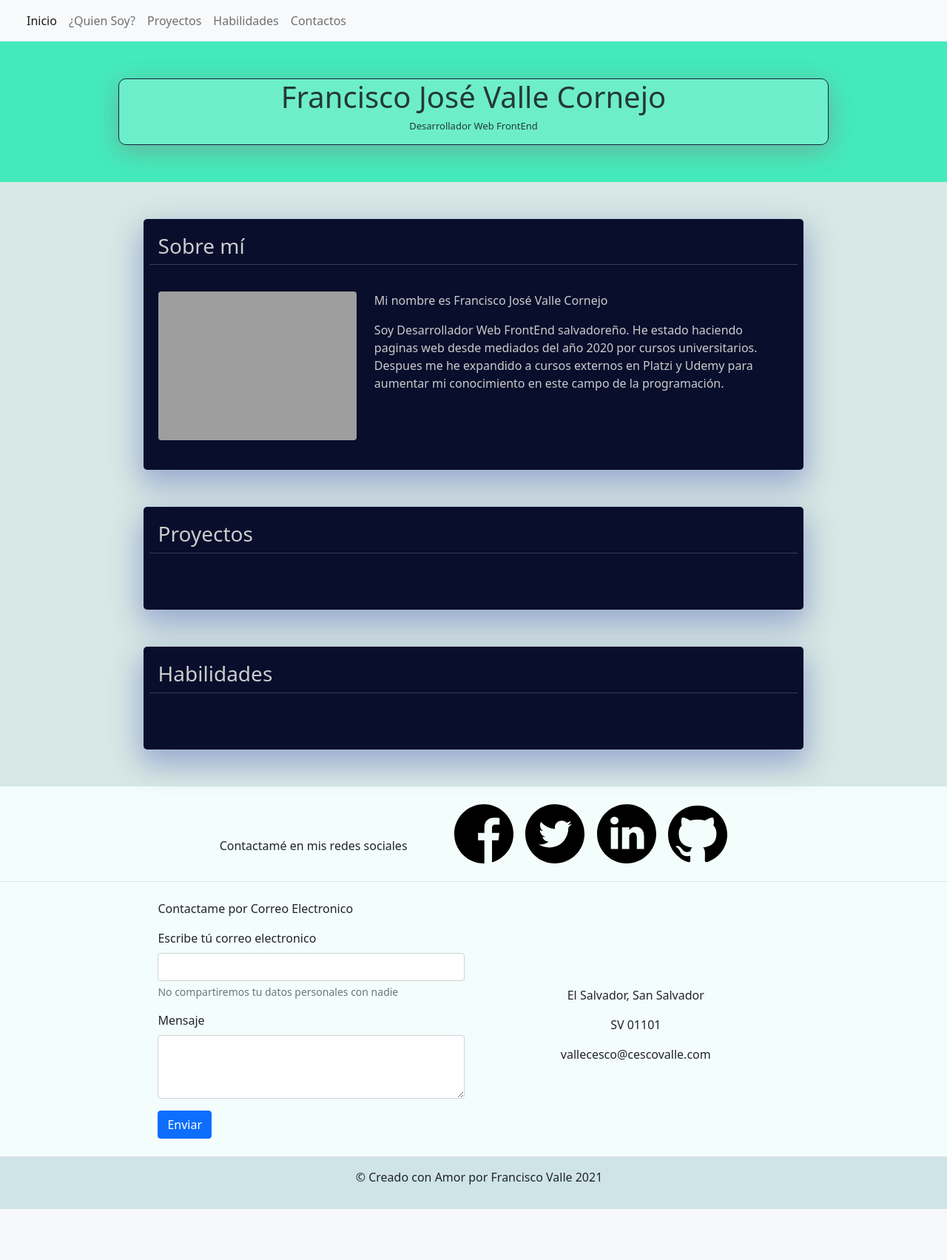
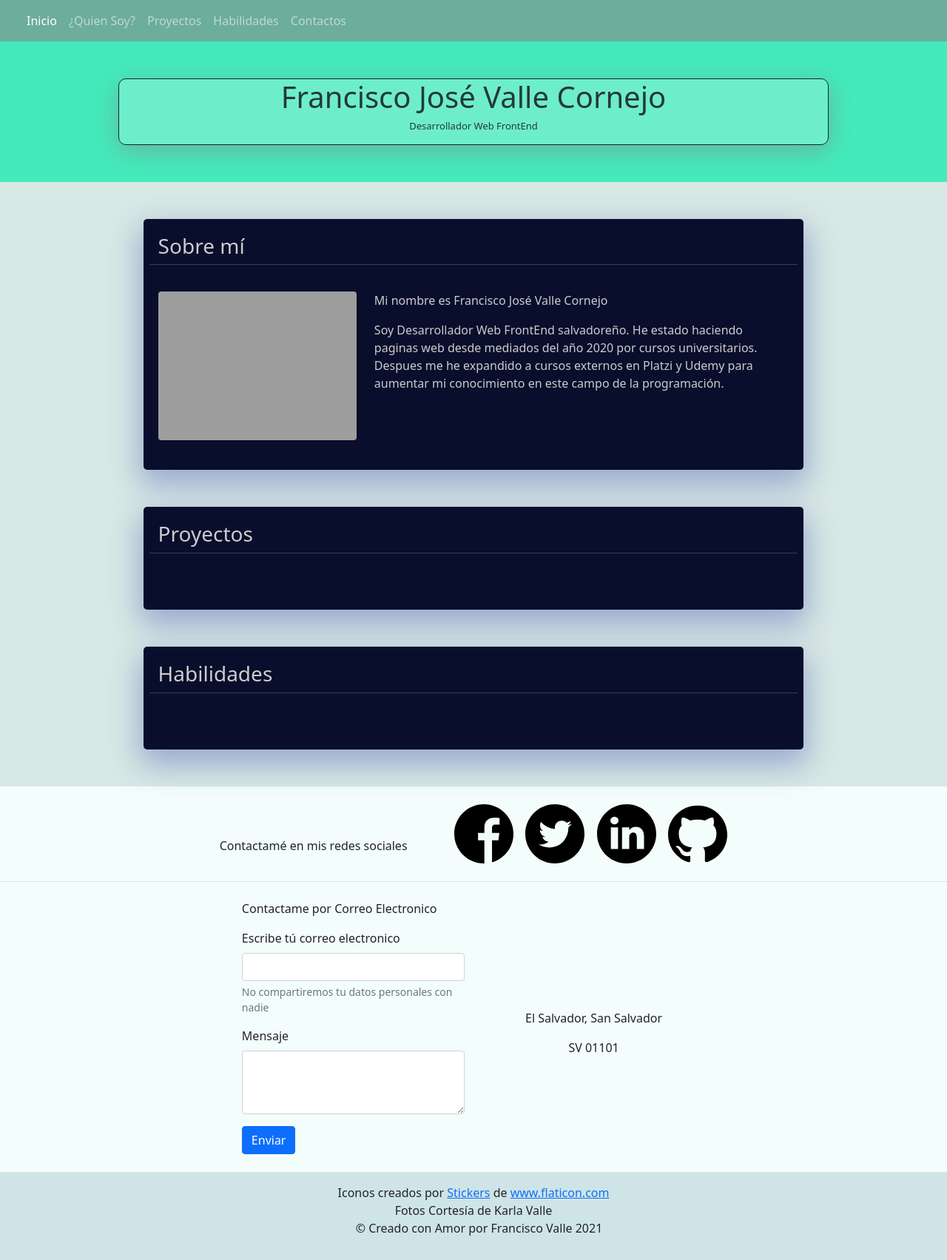
Before and after one commit to C3SC0-V4113/Portafolio-Personal, a PHP site: page / in a window 1280 px wide. Shown: the whole page at 74% size. Before the commit the page ends 1634 px from the top, so only its background shows below. Run offline with PHP 8.4, Linux system fonts and the light colour scheme; some libraries are stand-ins or nearby versions; grey boxes are pictures that could not be loaded.

Commit message:
Cambiando cositas del footer y header

```diff
--- a/css/style.css
+++ b/css/style.css
@@ -1,5 +1,6 @@
 #navbarcool{
     background-color: #6CAD9B;
+    color: red;
 }
 #header{
     padding: 50px 0px 50px 0px ;
@@ -97,6 +98,8 @@
 svg{
     height: 5rem;
     width: 5rem;
+    max-width: 81px;
+    max-height: 81px;
     display: block;
     margin: auto;
 }
--- a/index.php
+++ b/index.php
@@ -12,7 +12,7 @@
 
 <body>
     <!--Barra de Navegacion-->
-    <nav class="navbar sticky-top navbar-expand-lg navbar-light bg-light" id="navbarcool">
+    <nav class="navbar sticky-top navbar-expand-lg navbar-dark" id="navbarcool">
         <div class="container-fluid">
             <a class="navbar-brand" href="#"></a>
             <button class="navbar-toggler" type="button" data-bs-toggle="collapse" data-bs-target="#navbarSupportedContent" aria-controls="navbarSupportedContent" aria-expanded="false" aria-label="Toggle navigation">
@@ -166,15 +166,16 @@
                             <div class="col-12">
                                 <p>SV 01101</p>
                             </div>
-                            <div class="col-12">
-                                <p>vallecesco@cescovalle.com</p>
-                            </div>
                         </div>
                     </div>
                 </div>
             </section>
             <div class="col-12" id="footer">
-                <p> © Creado con Amor por Francisco Valle 2021</p>
+                <div class="row align-content-center">
+                    <div class="col-12 text-center">Iconos creados por <a href="https://www.flaticon.com/authors/stickers" title="Stickers">Stickers</a> de <a href="https://www.flaticon.com/" title="Flaticon">www.flaticon.com</a></div>
+                    <div class="col-12 text-center">Fotos Cortesía de Karla Valle</div>
+                    <div class="col-12 text-center"><p> © Creado con Amor por Francisco Valle 2021</p></div>
+                </div>
             </div>
         </div>
     </div>
```
